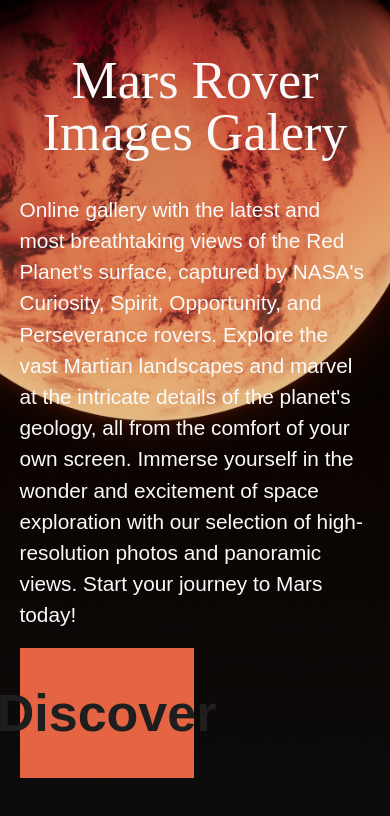
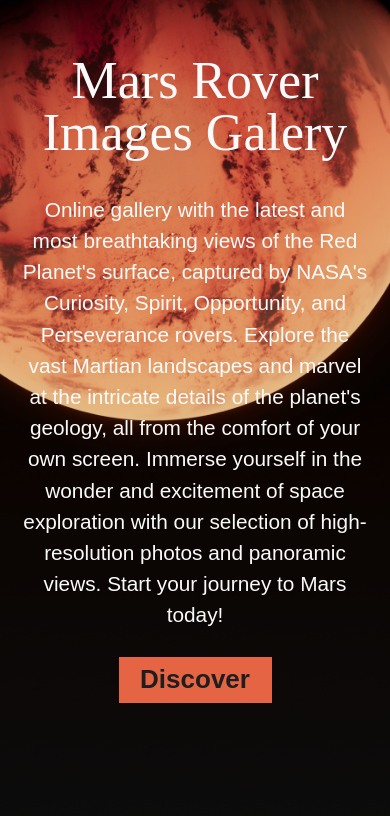
Before and after one commit to HaidaDaniel/newNasaApi, a React (Create React App) app: page / in a window 390 px wide. Shown: the top 816 px of the page. Built offline with nearby package versions, Linux system fonts and the light colour scheme.

Commit message:
fixing modal styles

```diff
--- a/src/App.css
+++ b/src/App.css
@@ -10,7 +10,7 @@
   align-items: center;
 
   font-size: 16px;
-  font-family: 'Arimo';
+  font-family: 'Arimo', sans-serif;
   font-style: normal;
   font-weight: 600;
 }
--- a/src/App.js
+++ b/src/App.js
@@ -4,7 +4,7 @@
 import './App.css'
 import WelcomePage from './WelcomePage/WelcomePage'
 import GalleryPage from './GalleryPage/GalleryPage';
-import './fonts.css';
+
 
 
 
--- a/src/MyModal.css
+++ b/src/MyModal.css
@@ -21,10 +21,13 @@
 /* стили для кнопок вперед и назад */
 .modal-imgcontainer button {
   /* устанавливаем позицию кнопок */
-  position: relative;
-  width: 10%;
+  position: absolute;
+
+  width: 8%;
+
+  max-height: 56rem;
   height: 100%;
-  background-color: rgba(0, 0, 0, 0.9);
+  background-color: rgba(71, 71, 71, 0.9);
   border: none;
   color: #fff;
   font-size: 1.6rem;
@@ -35,6 +38,13 @@
   transition: background-color 0.2s;
 }
 
+.left {
+  left: 0;
+}
+
+.right {
+  right: 0;
+}
 
 
 /* стили для кнопки закрытия */
@@ -68,6 +78,7 @@
   width: 65%;
   height: 95%;
   position: relative;
+  justify-content: space-evenly
 }
 
 /* .right{
@@ -108,4 +119,14 @@
   .modal-close {
     align-self: flex-end;
   }
+
+  .modal-divimg {
+    width: 100%;
+  }
+
+  .modal-imgcontainer button {
+    top: 100%;
+    height: 20%;
+    width: 48%;
+  }
 }
--- a/src/WelcomePage/WelcomePage.css
+++ b/src/WelcomePage/WelcomePage.css
@@ -23,7 +23,9 @@
 
 .WPh1 {
     margin-top: 10%;
-    font-family: 'Iceberg, sans-serif';
+    font-family: 'Iceberg', cursive;
+
+
 
 
     font-size: 6rem;
@@ -42,20 +44,24 @@
     flex-direction: column;
     justify-content: center;
     align-items: center;
-    padding: 1rem 2rem;
+
     background: #E56444;
     color: #1e1e1e;
-    width: 20%;
+    font-family: 'Arimo', sans-serif;
+    width: 50%;
+    max-width: 153px;
     height: 3rem;
+    max-height: 46px;
     text-decoration: none;
     margin-top: 5%;
-    font-size: 2rem;
+    font-size: 1rem;
 }
 
 .WPp {
     max-width: 90%;
     align-self: start;
-    font-family: 'Arimo';
+    font-family: 'Arimo', sans-serif;
+
     font-style: normal;
     font-weight: 400;
     font-size: 1.5rem;
@@ -119,10 +125,12 @@
 
     .WPp {
         max-width: 100%;
+        text-align: center;
         font-size: 0.8rem;
+        margin-bottom: 1rem;
     }
 
-    .WPbutton {
+    .WPlink {
         margin: 0 auto;
     }
 
--- a/src/WelcomePage/WelcomePage.js
+++ b/src/WelcomePage/WelcomePage.js
@@ -9,7 +9,7 @@
     <div className='WelcomePage'>
       <div className='WPMaincontainer'>
         <div className='WPmain'><div className='WPheader'></div>
-          <><div className='WPh1'><h1 className='WPh1'>Mars Rover Images Galery</h1></div>
+          <><div className='WPh1'><h1 className='WPh1'>Mars Rover <br /> Images Galery</h1></div>
             <p className='WPp'>Online gallery with the latest and most breathtaking views of the Red Planet's surface, captured by NASA's Curiosity, Spirit, Opportunity, and Perseverance rovers. Explore the vast Martian landscapes and marvel at the intricate details of the planet's geology, all from the comfort of your own screen. Immerse yourself in the wonder and excitement of space exploration with our selection of high-resolution photos and panoramic views. Start your journey to Mars today!</p>
             <Link className='WPlink' to="/gallery"> Discover</Link>
           </></div>
--- a/src/fonts.css
+++ b/src/fonts.css
@@ -1,8 +1,8 @@
-@font-face {
+/* @font-face {
 
-    font-family: 'Inter', sans-serif;
+  font-family: 'Inter', sans-serif;
 
-        src: url('./fonts/Inter/static/Inter-Regular.ttf') format('truetype');
-        font-weight: normal;
-        font-style: normal;
-      }
+  src: url('./fonts/Inter/Inter-VariableFont_slnt,wght.ttf') format('truetype');
+  font-weight: normal;
+  font-style: normal;
+} */
--- a/src/index.css
+++ b/src/index.css
@@ -4,12 +4,16 @@
 
 }
 
+@import url('https://fonts.googleapis.com/css2?family=Iceberg&display=swap');
+@import url('https://fonts.googleapis.com/css2?family=Arimo:wght@400;600&display=swap');
+
 body {
 
   background-color: #030303;
   margin: 0;
   font-family: 'Segoe UI', 'Roboto', 'Oxygen',
-    'Ubuntu', 'Cantarell', 'Fira Sans', 'Droid Sans', 'Helvetica Neue','Arimo','Iceberg',
+    'Ubuntu', 'Cantarell', 'Fira Sans', 'Droid Sans', 'Helvetica Neue', 'Arimo', 'Iceberg',
     sans-serif;
-    color: #FAFAFA;
+  color: #FAFAFA;
+
 }
--- a/src/index.js
+++ b/src/index.js
@@ -4,9 +4,11 @@
 import ReactDOM from 'react-dom/client'
 import { store } from './store/store'
 import { Provider } from 'react-redux'
-import './index.css'
 import App from './App'
 import Modal from 'react-modal';
+import './index.css'
+import './fonts.css';
+
 
 Modal.setAppElement('#root');
 
```
